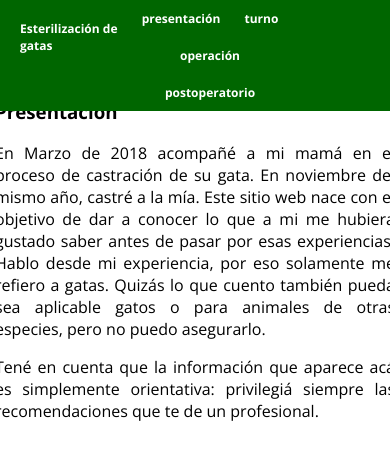
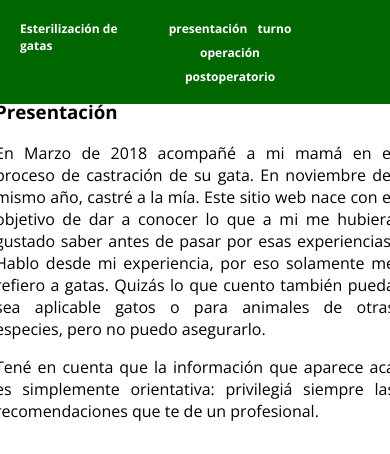
Before and after one commit to SimonaPerAl/Esterilizaci-n-de-gatas, a plain HTML site: page index.html in a window 390 px wide. Shown: the top 454 px of the page. Drawn offline with nearby package versions, Linux system fonts and the light colour scheme.

Commit message:
Update main.css

```diff
--- a/main.css
+++ b/main.css
@@ -2,8 +2,13 @@ body {
 	font-family: "Open Sans", sans-serif;
 	background-color: #ffffff;
 	margin: 0 ;
+}
 
-}
+ .gridcontainer{
+ 	display: grid;
+	grid-template-columns: 1fr 2fr 1fr;
+	margin-top: 0px;
+ }
 
 h2{
 	color: #ffffff;
@@ -21,7 +26,6 @@ a{
 }
 
 header {
-
 	background-color: #006600;
 	width: 100%;
 	position: fixed;
@@ -30,34 +34,18 @@ header {
 }
 
 ul {
-	list-style-type: none;
-	/*align-items: left;*/
  	text-align: center;
- 	/*position: relative;
- 	margin-top: 10px;
- 	left: 120px;*/
  	align-self: center;
- 	margin-top: 0px;
- 	margin-bottom: 0px;
- 	overflow: hidden;
- 	padding: 0px;
- 	margin: 0px;
  }
 
 li{
 	display: inline-block;
-    /*border: 50px;*/
-    margin-right: 0px;
     font-size:x-large;
     font-weight: bold;
     color: #ffffff;
     padding: 10px;
-    /*border-radius: 15px;
-    background-color: #ffffff;*/
     width: auto;
-    text-align: center;
 }
-
 
 li:hover {
 	background-color: #c0edcd;
@@ -72,17 +60,6 @@ main {
 
 p {
 	text-align: justify;
-}
-
-footer {
-	background-color: #006600;
-	width: 100%;
-	color: #ffffff;
-	text-align: center;
-	height: auto;
-	position: relative;
-	bottom: -150px;
-	font-size: small;
 }
 
 .right{
@@ -106,23 +83,27 @@ footer {
 	color: #53c653;
  }
 
- .gridcontainer{
- 	display: grid;
-	grid-template-columns: 1fr 2fr 1fr;
-	margin-top: 0px;
- }
-
- .botones{
-
-
- 	/*left: -120px;*/
-
-
- }
+footer {
+	background-color: #006600;
+	width: 100%;
+	color: #ffffff;
+	text-align: center;
+	height: auto;
+	position: relative;
+	bottom: -150px;
+	font-size: small;
+	padding: 5px;
+}
 
  @media screen and (max-width: 900px) {
- 	li{
- 		font-size: 12px;
+
+	main{
+ 		grid-template-columns: auto;
+ 		margin: 0px 15px;
+ 	}
+
+ 	header{
+ 		height: auto;
  	}
 
  	h2{
@@ -130,19 +111,13 @@ footer {
  		width: 100px;
  	}
 
- 	header{
-
- 		height: auto;
- 	}
-
- 	main{
- 		grid-template-columns: auto;
- 		margin: 0px 15px;
+ 	li{
+ 		font-size: 12px;
+ 		padding: 3px;
  	}
 
  	.contenido{
  		position: relative;
  		top:80px;
  	}
-
  }
```
